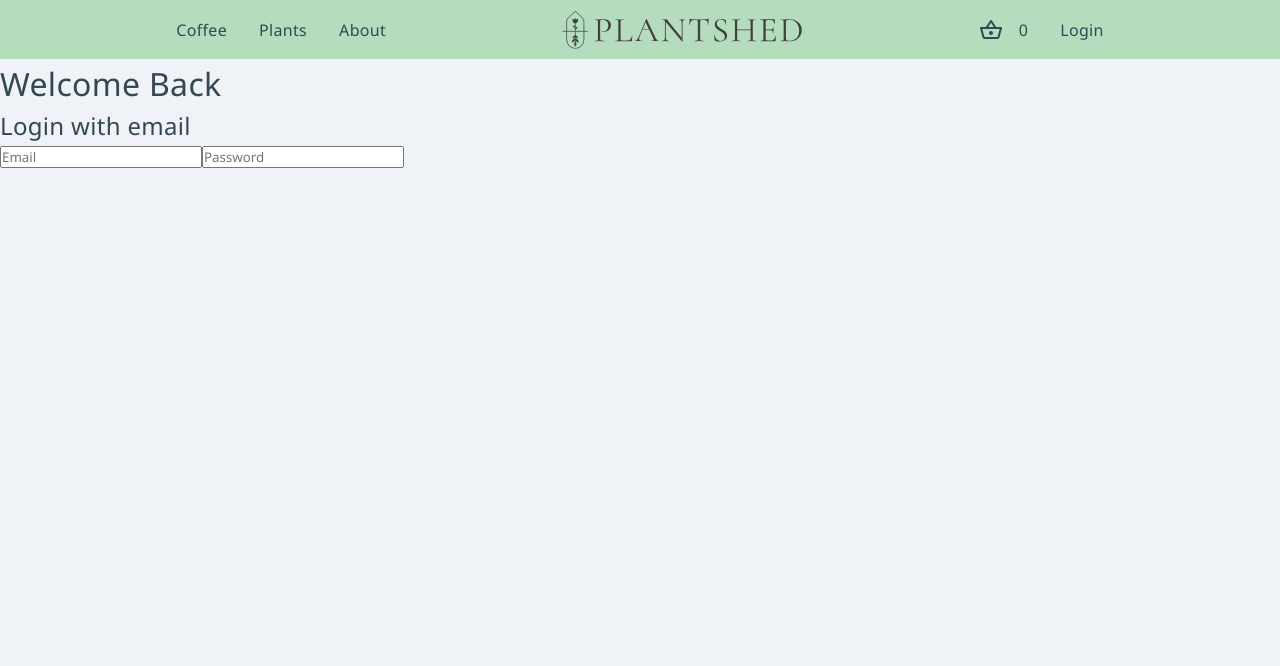
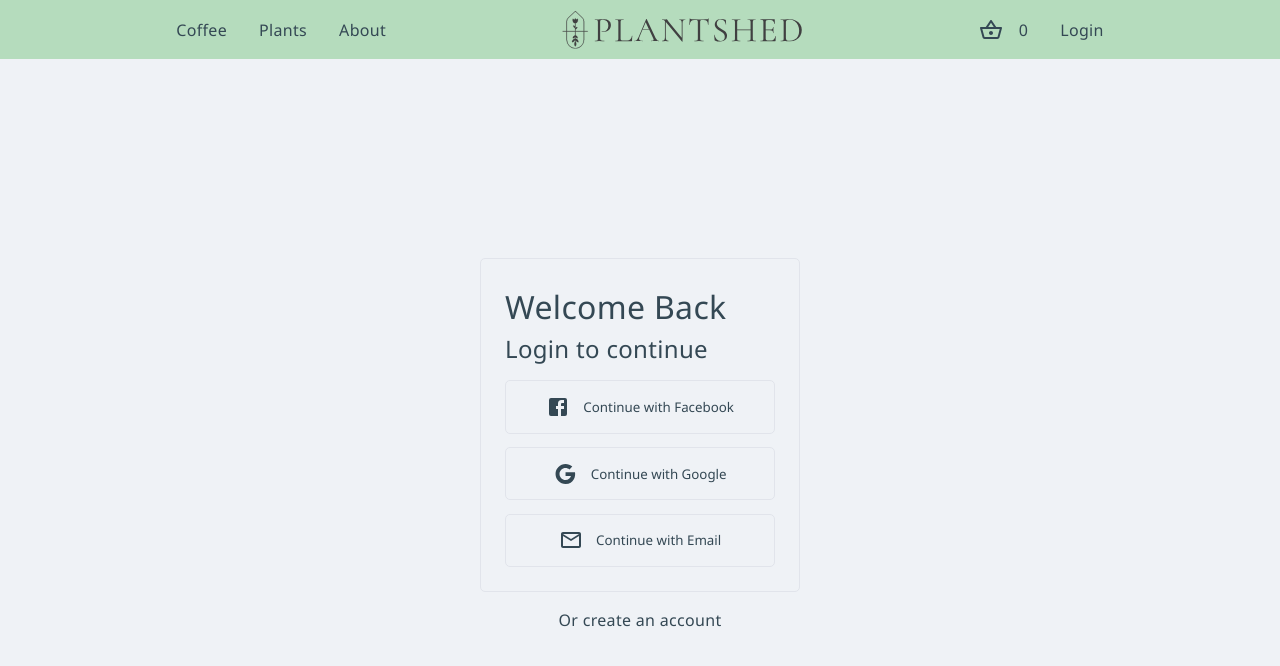
Before and after one commit to stefaniesatna/plantshed, a React (Create React App) app: page /login in a window 1280 px wide. Shown: the top 666 px of the page. Built offline with nearby package versions, Linux system fonts and the light colour scheme.

Commit message:
Make LoginModal work

```diff
--- a/src/App.js
+++ b/src/App.js
@@ -3,7 +3,7 @@ import Home from "./components/home";
 import Header from "./components/header";
 import { BrowserRouter, Route, Routes } from "react-router-dom";
 import Plants from "./components/Plants";
-import LoginWithEmail from "./components/login/LoginWithEmail";
+import LoginPage from "./components/login/LoginPage";
 
 function App() {
   return (
@@ -13,7 +13,7 @@ function App() {
         <Route index element={<Home />} />
         <Route path="plants" element={<Plants />} />
        <Route path="checkout" element={<CheckoutStepper />} />
-       <Route path="login" element={<LoginWithEmail />} />
+       <Route path="login" element={<LoginPage />} />
       </Routes>
     </BrowserRouter>
   );
--- a/src/components/login/LoginModal.js
+++ b/src/components/login/LoginModal.js
@@ -1,7 +1,6 @@
 import { Facebook, Google, MailOutline } from "@mui/icons-material";
 
-export default function LoginModal({handleSelect}) {
-
+export default function LoginModal({ handleSelect }) {
   const loginWays = [
     { name: "Facebook", icon: <Facebook /> },
     { name: "Google", icon: <Google /> },
@@ -9,7 +8,7 @@ export default function LoginModal({handleSelect}) {
   ];
 
   const loginButtons = loginWays.map((way) => (
-    <button className="login-button" onClick={handleSelect}>
+    <button key={way.name} className="login-button" onClick={() => handleSelect(way.name)}>
       {way.icon}
       <div style={{ marginRight: "1em" }} />
       {`Continue with ${way.name}`}
--- a/src/components/login/LoginPage.js
+++ b/src/components/login/LoginPage.js
@@ -3,14 +3,21 @@ import { useState } from "react";
 import LoginWithEmail from "./LoginWithEmail";
 
 export default function LoginPage() {
+  const [state, setState] = useState("");
 
-  // const [state, setState] = useState("");
+  const handleSelect = (buttonName) => setState(buttonName);
+  const handleBack = () => setState("");
 
-  const handleSelect = () => console.log("Hello");
+  const loginComponent =
+    state === "Email" ? (
+      <LoginWithEmail handleBack={handleBack} />
+    ) : (
+      <LoginModal handleSelect={handleSelect} />
+    );
 
   return (
     <div className="login-page">
-      <LoginModal handleSelect={handleSelect}/>
+      {loginComponent}
       <div className="centered-text">Or create an account</div>
     </div>
   );
--- a/src/components/login/LoginWithEmail.js
+++ b/src/components/login/LoginWithEmail.js
@@ -1,11 +1,11 @@
-export default function LoginWithEmail() {
-
+export default function LoginWithEmail({ handleBack }) {
   return (
     <div className="login-modal">
       <h1>Welcome Back</h1>
       <h2>Login with email</h2>
       <input type="text" placeholder="Email" />
       <input type="text" placeholder="Password" />
+      <button onClick={handleBack}>Back</button>
     </div>
   );
 }
```
